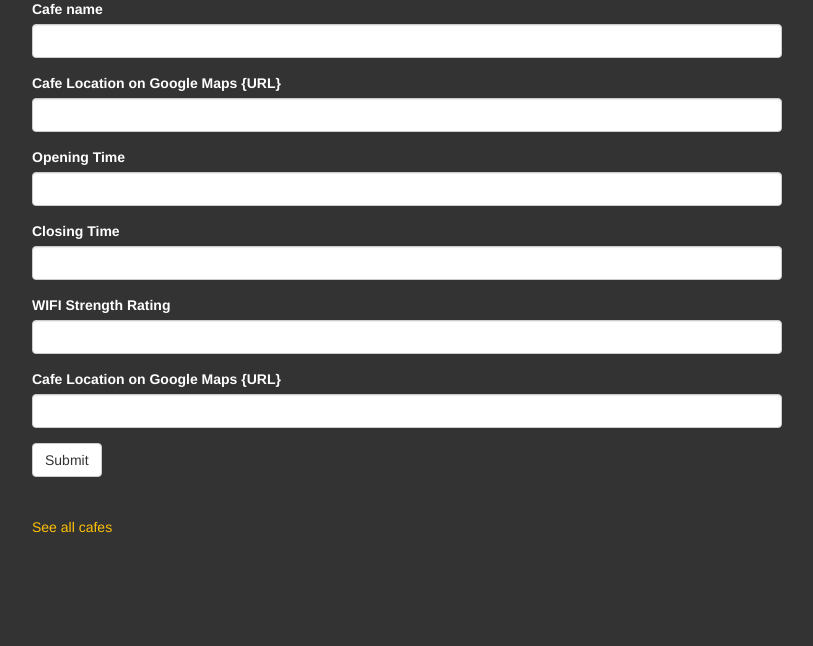
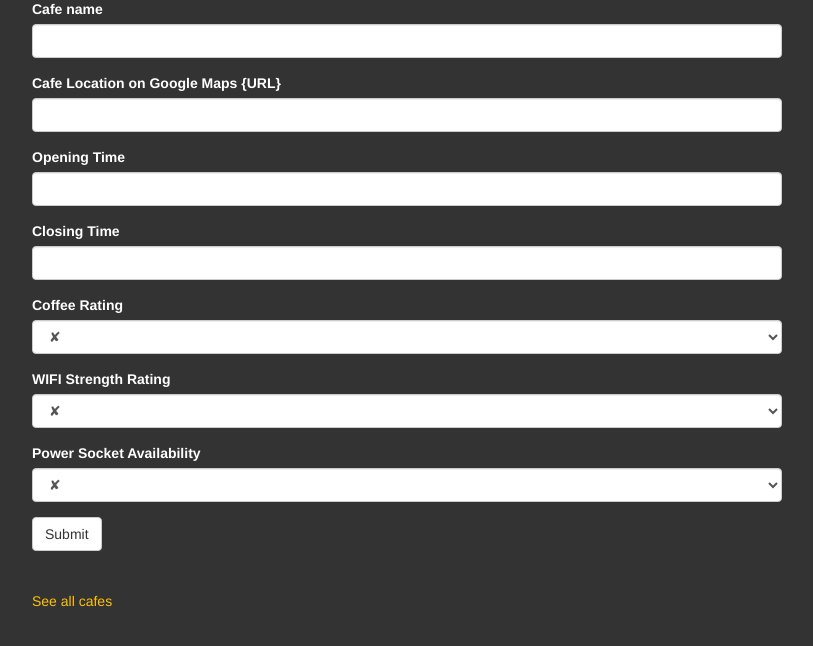
Before and after one commit to Sidakveer/Web_Development, a Flask app: page /add in a window 1280 px wide. Shown: the part 71-717 px from the top of the page, without its empty margins (38-851 px from the left). Run offline with Flask 2, Linux system fonts and the light colour scheme; some libraries are stand-ins or nearby versions.

Commit message:
complete projecy

```diff
--- a/newCoffeeProject/cafe-data.csv
+++ b/newCoffeeProject/cafe-data.csv
@@ -3,3 +3,7 @@ Lighthaus,https://goo.gl/maps/2EvhB4oq4gyUXKXx9,11AM, 3:30PM,☕☕☕☕️,
 Esters,https://goo.gl/maps/13Tjc36HuPWLELaSA,8AM,3PM,☕☕☕☕,💪💪💪,🔌
 Ginger & White,https://goo.gl/maps/DqMx2g5LiAqv3pJQ9,7:30AM,5:30PM,☕☕☕,✘,🔌
 Mare Street Market,https://goo.gl/maps/ALR8iBiNN6tVfuAA8,8AM,1PM,☕☕,💪💪💪,🔌🔌🔌
+
+SDAF,https://www.google.com,9AM,8PM,✘,✘,✘
+daf,https://www.google.com,9AM,8PM,☕☕☕,💪💪,💪💪💪
+u,https://www.google.com,9AM,8PM,✘,✘,✘
--- a/newCoffeeProject/main.py
+++ b/newCoffeeProject/main.py
@@ -1,8 +1,8 @@
-from flask import Flask, render_template
+from flask import Flask, render_template, redirect, url_for
 from flask_bootstrap import Bootstrap
 from flask_wtf import FlaskForm
 from wtforms import StringField, SubmitField, SelectField
-from wtforms.validators import DataRequired
+from wtforms.validators import DataRequired, URL
 import csv
 
 app = Flask(__name__)
@@ -12,12 +12,12 @@ Bootstrap(app)
 
 class CafeForm(FlaskForm):
     cafe = StringField('Cafe name', validators=[DataRequired()])
-    location = StringField("Cafe Location on Google Maps {URL}", validators=[])
-    opening = StringField("Opening Time", validators=[])
-    closing = StringField("Closing Time", validators=[])
-    coffee = SelectField("Coffee Rating", choices=[1, 2])
-    wifi = StringField("WIFI Strength Rating", validators=[])
-    coffee = StringField("Cafe Location on Google Maps {URL}", validators=[])
+    location = StringField("Cafe Location on Google Maps {URL}", validators=[URL(), DataRequired()])
+    opening = StringField("Opening Time", validators=[DataRequired()])
+    closing = StringField("Closing Time", validators=[DataRequired()])
+    coffee = SelectField("Coffee Rating", choices=["✘", "☕", "☕☕", "☕☕☕", "☕☕☕☕", "☕☕☕☕☕"], validators=[DataRequired()])
+    wifi = SelectField("WIFI Strength Rating", choices=["✘", "💪", "💪💪", "💪💪💪", "💪💪💪💪", "💪💪💪💪💪"], validators=[DataRequired()])
+    socket = SelectField("Power Socket Availability", choices=["✘", "💪", "💪💪", "💪💪💪", "💪💪💪💪", "💪💪💪💪💪"], validators=[DataRequired()])
     submit = SubmitField('Submit')
 
 # Exercise:
@@ -35,14 +35,16 @@ def home():
     return render_template("index.html")
 
 
-@app.route('/add')
+@app.route('/add', methods=["GET", "POST"])
 def add_cafe():
     form = CafeForm()
     if form.validate_on_submit():
-        print("True")
-    # Exercise:
-    # Make the form write a new row into cafe-data.csv
-    # with   if form.validate_on_submit()
+        with open("cafe-data.csv", "a") as file:
+            file.write(f"\n{form.cafe.data},{form.location.data},{form.opening.data},{form.closing.data},"
+                       f"{form.coffee.data},"
+                       f"{form.wifi.data},{form.socket.data}")
+        return redirect(url_for('cafes'))
+
     return render_template('add.html', form=form)
 
 
--- a/newCoffeeProject/templates/add.html
+++ b/newCoffeeProject/templates/add.html
@@ -13,10 +13,10 @@
     <div class="col-sm-12 col-md-8">
 
       <h1>Add a new cafe into the database</h1>
-        {{wtf.quick_form(form)}}
+      {{ wtf.quick_form(form, novalidate=True) }}
       <!-- This is where your WTForm will go -->
 
-	  <p class="space-above"><a href="#">See all cafes</a></p>
+	  <p class="space-above"><a href="{{url_for('cafes')}}">See all cafes</a></p>
 
     </div>
   </div>
--- a/newCoffeeProject/templates/index.html
+++ b/newCoffeeProject/templates/index.html
@@ -13,7 +13,7 @@
   <p class="lead">Want to work in a cafe but need power and wifi?</p>
   <hr class="my-4">
   <p>You've found the right place! Checkout my collection of cafes with data on power socket availability, wifi speed and coffee quality.</p>
-  <a class="btn btn-warning btn-lg" href="{{ url_for('home') }}" role="button">Show Me!</a>
+  <a class="btn btn-warning btn-lg" href="{{ url_for('cafes') }}" role="button">Show Me!</a>
 </div>
     </div>
 
```
